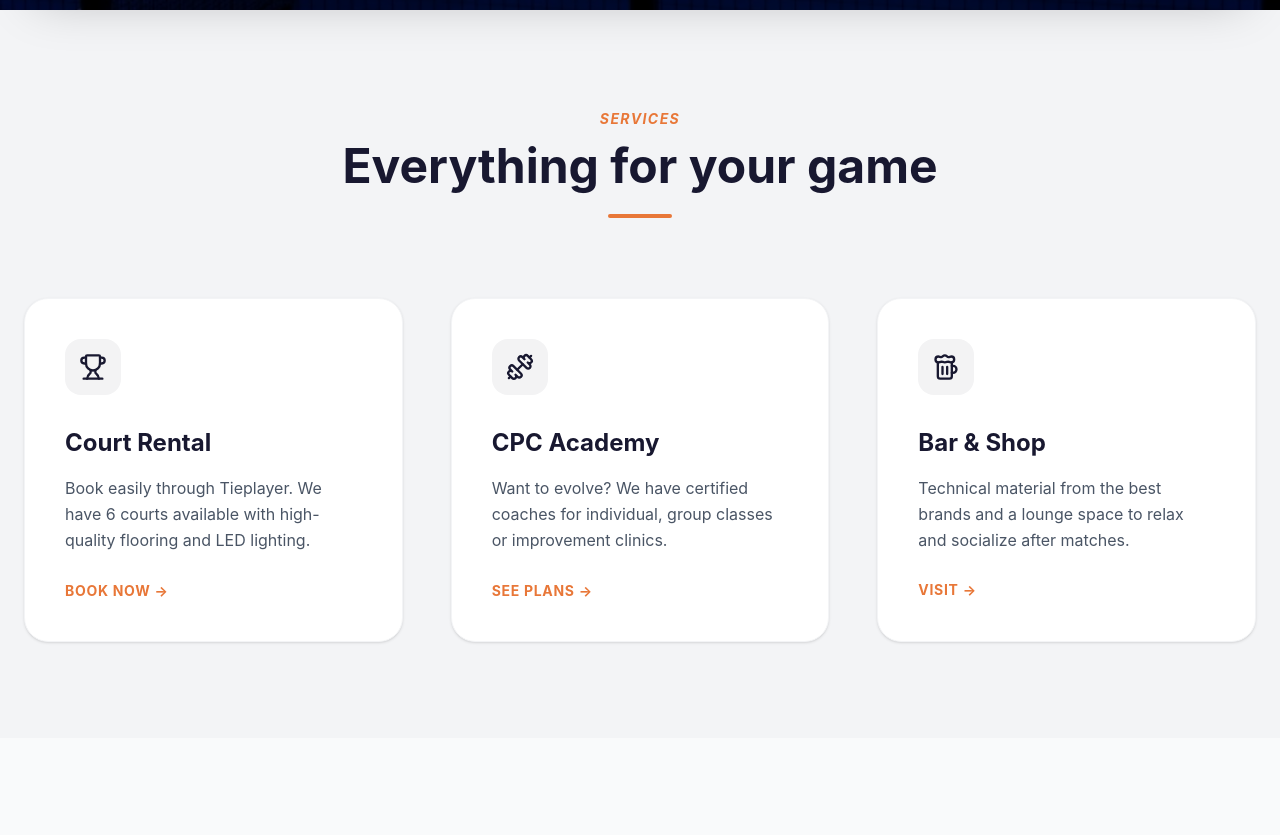
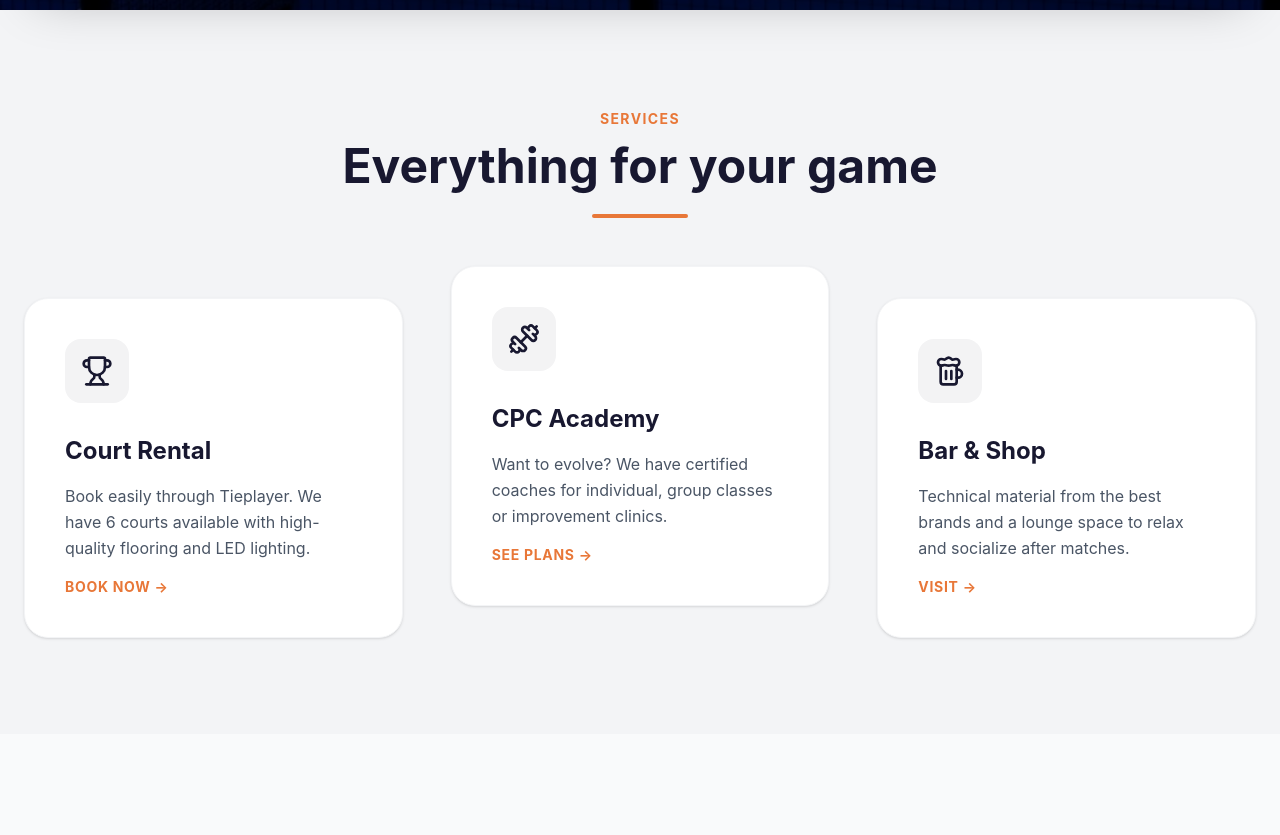
Before and after one commit to Santosha17/ClubePadelCaldas, a Next.js app: page /en in a window 1280 px wide. Shown: the part 790-1625 px from the top of the page. Built offline with nearby package versions, Linux system fonts and the light colour scheme.

Commit message:
animation de volta na beer

```diff
--- a/src/components/FeaturesGrid.tsx
+++ b/src/components/FeaturesGrid.tsx
@@ -13,7 +13,6 @@ export default function FeaturesGrid() {
     const timerRef = useRef<NodeJS.Timeout | null>(null);
     const audioRef = useRef<HTMLAudioElement | null>(null);
 
-    // OTIMIZAÇÃO: Limpeza de memória no unmount
     useEffect(() => {
         return () => {
             if (timerRef.current) clearTimeout(timerRef.current);
@@ -29,7 +28,7 @@ export default function FeaturesGrid() {
             try {
                 if (!audioRef.current) {
                     audioRef.current = new Audio('/sounds/beer.mp3');
-                    audioRef.current.volume = 0.4;
+                    audioRef.current.volume = 0.5;
                 }
                 audioRef.current.currentTime = 0;
                 audioRef.current.play().catch(() => null);
@@ -42,20 +41,23 @@ export default function FeaturesGrid() {
         timerRef.current = setTimeout(() => setIsDrunk(false), 10000);
     };
 
+    // --- VARIANTES ORIGINAIS RESTAURADAS ---
     const containerVariants: Variants = {
         hidden: { opacity: 0 },
         visible: {
             opacity: 1,
-            transition: { staggerChildren: 0.05 } // Mais rápido para libertar a thread
+            transition: {
+                staggerChildren: 0.2 // Stagger original mais elegante
+            }
         }
     };
 
     const itemVariants: Variants = {
-        hidden: { opacity: 0, y: 15 }, // Movimento menor = menos cálculo de layout
+        hidden: { opacity: 0, y: 30 }, // Movimento original de 30px
         visible: {
             opacity: 1,
             y: 0,
-            transition: { duration: 0.3, ease: "easeOut" }
+            transition: { duration: 0.6, ease: "easeOut" }
         }
     };
 
@@ -63,28 +65,28 @@ export default function FeaturesGrid() {
         <LazyMotion features={domAnimation}>
             <section className="py-24 px-6 bg-brand-bg scroll-mt-20" id="servicos">
                 <div className="container mx-auto">
-                    {/* Cabeçalho Otimizado */}
+                    {/* Cabeçalho */}
                     <m.div
-                        initial={{ opacity: 0 }}
-                        whileInView={{ opacity: 1 }}
-                        viewport={{ once: true, margin: "-100px" }}
+                        initial={{ opacity: 0, y: -20 }}
+                        whileInView={{ opacity: 1, y: 0 }}
+                        viewport={{ once: true }}
                         className="text-center mb-20"
                     >
-                        <span className="text-brand-terracotta font-bold tracking-widest uppercase text-sm italic">
+                        <span className="text-brand-terracotta font-bold tracking-widest uppercase text-sm">
                             {t('label')}
                         </span>
                         <h2 className="text-4xl md:text-5xl font-bold text-brand-navy mt-3">
                             {t('title')}
                         </h2>
-                        <div className="w-16 h-1 bg-brand-terracotta mx-auto mt-6 rounded-full"></div>
+                        <div className="w-24 h-1 bg-brand-terracotta mx-auto mt-6 rounded-full"></div>
                     </m.div>
 
                     <m.div
                         variants={containerVariants}
                         initial="hidden"
                         whileInView="visible"
-                        viewport={{ once: true, margin: "-50px" }}
-                        className="grid md:grid-cols-3 gap-8 lg:gap-12"
+                        viewport={{ once: true, margin: "-100px" }}
+                        className="grid md:grid-cols-3 gap-12"
                     >
                         {/* Card 1: Aluguer */}
                         <m.a
@@ -92,16 +94,16 @@ export default function FeaturesGrid() {
                             href="https://go.tieplayer.com/link/ClubePadeldasCaldas"
                             target="_blank"
                             rel="noopener noreferrer"
-                            className="bg-white p-8 lg:p-10 rounded-3xl shadow-sm hover:shadow-xl transition-all duration-300 border border-gray-100 group flex flex-col relative overflow-hidden"
+                            className="bg-white p-10 rounded-3xl shadow-sm hover:shadow-2xl transition-all duration-300 border border-gray-100 group flex flex-col relative overflow-hidden"
                         >
-                            <div className="w-14 h-14 bg-brand-navy/5 rounded-2xl flex items-center justify-center mb-8 group-hover:bg-brand-terracotta transition-colors">
-                                <Trophy className="text-brand-navy group-hover:text-white w-7 h-7" />
+                            <div className="w-16 h-16 bg-brand-navy/5 rounded-2xl flex items-center justify-center mb-8 group-hover:bg-brand-terracotta transition-colors">
+                                <Trophy className="text-brand-navy group-hover:text-white w-8 h-8 transition-colors" />
                             </div>
                             <h3 className="text-2xl font-bold text-brand-navy mb-4 flex items-center gap-2">
                                 {t('cards.rent.title')}
                                 <ArrowRight className="w-5 h-5 opacity-0 -translate-x-2 group-hover:opacity-100 group-hover:translate-x-0 transition-all text-brand-terracotta" />
                             </h3>
-                            <p className="text-gray-600 leading-relaxed mb-6 text-sm lg:text-base">
+                            <p className="text-gray-600 leading-relaxed mb-4">
                                 {t('cards.rent.description')}
                             </p>
                             <span className="text-brand-terracotta font-bold text-sm uppercase tracking-wider mt-auto">
@@ -113,16 +115,16 @@ export default function FeaturesGrid() {
                         <m.div variants={itemVariants} className="h-full">
                             <Link
                                 href="#precos"
-                                className="bg-white p-8 lg:p-10 rounded-3xl shadow-sm hover:shadow-xl transition-all duration-300 border border-gray-100 group flex flex-col relative overflow-hidden h-full"
+                                className="bg-white p-10 rounded-3xl shadow-sm hover:shadow-2xl transition-all duration-300 border border-gray-100 group mt-0 md:-mt-8 flex flex-col relative overflow-hidden ring-4 ring-transparent hover:ring-brand-terracotta/10 h-full"
                             >
-                                <div className="w-14 h-14 bg-brand-navy/5 rounded-2xl flex items-center justify-center mb-8 group-hover:bg-brand-terracotta transition-colors">
-                                    <Dumbbell className="text-brand-navy group-hover:text-white w-7 h-7" />
+                                <div className="w-16 h-16 bg-brand-navy/5 rounded-2xl flex items-center justify-center mb-8 group-hover:bg-brand-terracotta transition-colors">
+                                    <Dumbbell className="text-brand-navy group-hover:text-white w-8 h-8 transition-colors" />
                                 </div>
                                 <h3 className="text-2xl font-bold text-brand-navy mb-4 flex items-center gap-2">
                                     {t('cards.academy.title')}
                                     <ArrowRight className="w-5 h-5 opacity-0 -translate-x-2 group-hover:opacity-100 group-hover:translate-x-0 transition-all text-brand-terracotta" />
                                 </h3>
-                                <p className="text-gray-600 leading-relaxed mb-6 text-sm lg:text-base">
+                                <p className="text-gray-600 leading-relaxed mb-4">
                                     {t('cards.academy.description')}
                                 </p>
                                 <span className="text-brand-terracotta font-bold text-sm uppercase tracking-wider mt-auto">
@@ -131,29 +133,44 @@ export default function FeaturesGrid() {
                             </Link>
                         </m.div>
 
-                        {/* Card 3: Bar (Easter Egg) */}
+                        {/* Card 3: Bar & Loja (Easter Egg) */}
                         <m.div
                             variants={itemVariants}
-                            className={`bg-white p-8 lg:p-10 rounded-3xl shadow-sm transition-all duration-500 border border-gray-100 group flex flex-col relative overflow-hidden h-full ${
-                                isDrunk ? 'border-brand-terracotta/40 ring-4 ring-brand-terracotta/10 scale-[1.02]' : ''
+                            className={`bg-white p-10 rounded-3xl shadow-sm hover:shadow-2xl transition-all duration-300 border border-gray-100 group flex flex-col relative overflow-hidden h-full ${
+                                isDrunk ? 'border-brand-terracotta/50 ring-4 ring-brand-terracotta/20 scale-105 z-20' : ''
                             }`}
+                            animate={isDrunk ? {
+                                rotate: [0, -2, 2, -1, 1, 0],
+                                transition: { duration: 4, repeat: Infinity, ease: "easeInOut" }
+                            } : {}}
                         >
+                            {/* BOLHAS E FUNDO LÍQUIDO ORIGINAIS */}
                             <AnimatePresence>
                                 {isDrunk && (
                                     <>
                                         <m.div
-                                            initial={{ opacity: 0 }}
-                                            animate={{ opacity: 1 }}
-                                            exit={{ opacity: 0 }}
-                                            className="absolute inset-0 bg-yellow-400/5 pointer-events-none z-0"
+                                            initial={{ height: "0%" }}
+                                            animate={{ height: "100%" }}
+                                            exit={{ height: "0%" }}
+                                            transition={{ duration: 2, ease: "easeInOut" }}
+                                            className="absolute bottom-0 left-0 w-full bg-gradient-to-t from-yellow-400/20 to-transparent pointer-events-none z-0"
                                         />
-                                        {[...Array(3)].map((_, i) => ( // Reduzi para apenas 3 bolhas (DOM muito mais leve)
+                                        {[...Array(10)].map((_, i) => ( // Restaurado para 10 bolhas
                                             <m.div
                                                 key={i}
-                                                initial={{ y: 20, x: i * 30, opacity: 0 }}
-                                                animate={{ y: -300, opacity: [0, 0.5, 0] }}
-                                                transition={{ duration: 3, repeat: Infinity, delay: i * 0.8 }}
-                                                className="absolute bottom-0 w-1.5 h-1.5 bg-yellow-600/20 rounded-full z-0"
+                                                initial={{ bottom: -20, left: `${Math.random() * 100}%`, opacity: 0 }}
+                                                animate={{
+                                                    bottom: "120%",
+                                                    opacity: [0, 1, 0],
+                                                    x: Math.random() * 40 - 20
+                                                }}
+                                                transition={{
+                                                    duration: 2 + Math.random() * 2,
+                                                    repeat: Infinity,
+                                                    delay: Math.random() * 2,
+                                                    ease: "linear"
+                                                }}
+                                                className="absolute w-2 h-2 bg-yellow-500/40 rounded-full z-0 pointer-events-none"
                                             />
                                         ))}
                                     </>
@@ -162,29 +179,40 @@ export default function FeaturesGrid() {
 
                             <button
                                 onClick={triggerDrunkenStory}
-                                className={`w-14 h-14 rounded-2xl flex items-center justify-center mb-8 transition-all z-10 ${
-                                    isDrunk ? 'bg-brand-terracotta text-white' : 'bg-brand-navy/5 text-brand-navy'
+                                className={`w-16 h-16 rounded-2xl flex items-center justify-center mb-8 transition-all duration-300 z-10 cursor-pointer ${
+                                    isDrunk
+                                        ? 'bg-brand-terracotta text-white scale-125 rotate-12 shadow-xl'
+                                        : 'bg-brand-navy/5 text-brand-navy group-hover:bg-brand-terracotta group-hover:text-white'
                                 }`}
                             >
-                                <Beer className={`w-7 h-7 ${isDrunk ? 'animate-pulse' : ''}`} />
+                                <Beer className={`w-8 h-8 transition-colors ${isDrunk ? 'animate-bounce' : ''}`} />
                             </button>
 
-                            <div className="flex-grow z-10">
+                            <div className="flex-grow z-10 flex flex-col relative">
                                 <AnimatePresence mode="wait">
                                     {!isDrunk ? (
-                                        <m.div key="normal" initial={{ opacity: 0 }} animate={{ opacity: 1 }} exit={{ opacity: 0 }}>
-                                            <h3 className="text-2xl font-bold text-brand-navy mb-4">{t('cards.bar.title')}</h3>
-                                            <p className="text-gray-600 text-sm lg:text-base leading-relaxed mb-6">{t('cards.bar.description')}</p>
-                                            <Link href="/contactos" className="text-brand-terracotta font-bold text-sm uppercase tracking-wider">{t('cards.bar.cta')} &rarr;</Link>
+                                        <m.div key="normal" initial={{ opacity: 0 }} animate={{ opacity: 1 }} exit={{ opacity: 0 }} className="flex flex-col h-full">
+                                            <h3 className="text-2xl font-bold text-brand-navy mb-4 flex items-center gap-2">
+                                                {t('cards.bar.title')}
+                                                <ArrowRight className="w-5 h-5 opacity-0 -translate-x-2 group-hover:opacity-100 group-hover:translate-x-0 transition-all text-brand-terracotta" />
+                                            </h3>
+                                            <p className="text-gray-600 leading-relaxed mb-4">
+                                                {t('cards.bar.description')}
+                                            </p>
+                                            <Link href="/contactos" className="text-brand-terracotta font-bold text-sm uppercase tracking-wider mt-auto inline-block">
+                                                {t('cards.bar.cta')} &rarr;
+                                            </Link>
                                         </m.div>
                                     ) : (
-                                        <m.div key="drunk" initial={{ opacity: 0, y: 10 }} animate={{ opacity: 1, y: 0 }} exit={{ opacity: 0 }}>
-                                            <h3 className="text-lg font-black text-brand-terracotta mb-2 uppercase">Hic! 🥴</h3>
-                                            <p className="text-brand-navy text-xs lg:text-sm italic mb-6 leading-relaxed bg-white/60 p-3 rounded-xl border border-brand-terracotta/10">
-                                                "O nosso Hino nasceu aqui mesmo, depois de uma <span className="text-brand-terracotta font-bold">BUBEDEIRA</span> histórica!"
+                                        <m.div key="drunk" initial={{ opacity: 0, scale: 0.9 }} animate={{ opacity: 1, scale: 1 }} exit={{ opacity: 0 }} className="flex flex-col h-full">
+                                            <h3 className="text-xl font-black uppercase tracking-wider text-brand-terracotta mb-2 flex items-center gap-2">
+                                                Hic! Segredo... 🥴
+                                            </h3>
+                                            <p className="text-brand-navy font-medium leading-relaxed italic mb-6 bg-white/80 backdrop-blur-sm p-3 rounded-lg border border-brand-terracotta/20 text-sm shadow-inner">
+                                                "O nosso Hino não foi escrito por poetas... nasceu aqui mesmo, depois de uma <span className="text-brand-terracotta font-black">BUBEDEIRA</span> histórica! Verdade!"
                                             </p>
-                                            <Link href="/hino" className="block text-center bg-brand-terracotta text-white py-3 rounded-xl font-bold text-xs uppercase shadow-md transition-transform hover:scale-105">
-                                                🎶 Ouvir a obra
+                                            <Link href="/hino" className="text-white bg-brand-terracotta px-4 py-3 rounded-xl font-bold text-xs uppercase tracking-wider mt-auto inline-block text-center hover:bg-brand-navy transition-all shadow-lg hover:shadow-brand-terracotta/40 transform hover:-translate-y-1">
+                                                🎶 Ouvir a "Obra de Arte"
                                             </Link>
                                         </m.div>
                                     )}
```
